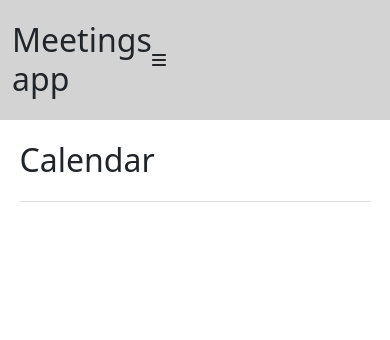
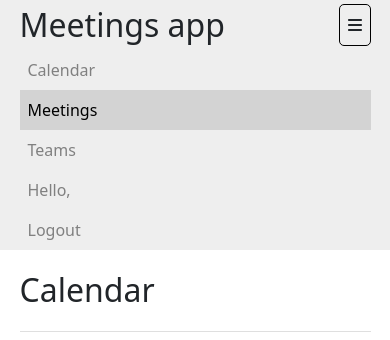
Before and after one commit to prathmesh-bhoir/meetings-app-vue, a Vue app: page /meetings in a window 390 px wide. Shown: the top 340 px of the page. Built offline with nearby package versions, Linux system fonts and the light colour scheme; what vue-toast-notification would draw is missing.

Commit message:
navbar and logout completed

```diff
--- a/src/components/AppMenu.vue
+++ b/src/components/AppMenu.vue
@@ -1,25 +1,27 @@
 <template>
   <div class="my-menu">
-    <div class="nav-menu d-flex justify-content-between align-items-center container">
-      <div class="mobile-menu d-flex justify-content-between align-items-center">
-        <h1 class="logo">Meetings app</h1>
-        <div class="bars" @click="showMenu()">
-          <font-awesome-icon
-          icon="bars"
-          />
+    <div class="nav-menu d-flex justify-content-between align-items-center my-container">
+      <div class="mobile-menu">
+        <div class="d-flex justify-content-between align-items-center ">
+          <h1 class="logo">Meetings app</h1>
+          <div class="bars" @click="showMenu()">
+            <font-awesome-icon
+            icon="bars"
+            />
+          </div>
         </div>
       </div>
       <div
-      class="nav-content d-flex align-items-center"
+      class="nav-content d-flex"
       :class="this.showMobileMenu ? 'open-menu' : 'closed-menu'"
       >
-          <li>Menu</li>
-          <li>About</li>
-          <li>Contact</li>
+          <router-link :to="{name: 'calendar' }" class="main-menu-link" class-active="active">Calendar</router-link>
+          <router-link :to="{name: 'meetings'}" class="main-menu-link" class-active="active">Meetings</router-link>
+          <router-link :to="{name: 'teams' }" class="main-menu-link" class-active="active">Teams</router-link>
       </div>
-      <div class="d-flex justify-content-end" :class="this.showMobileMenu ? 'open-menu' : 'closed-menu'">
+      <div class="nav-content-right d-flex justify-content-end" :class="this.showMobileMenu ? 'open-menu' : 'closed-menu'">
         <div class="email-field">Hello, </div>
-        <div class="">Login</div>
+        <div class="logout-btn" @click.prevent="logOut()">Logout</div>
       </div>
   </div>
 </div>
@@ -30,12 +32,16 @@
         name: 'AppMenu',
         data(){
           return {
-            showMobileMenu: false
+            showMobileMenu: true,
           }
         },
         methods: {
           showMenu(){
             this.showMobileMenu = !this.showMobileMenu;
+          },
+          logOut(){
+            localStorage.clear();
+            this.$router.replace({name: 'login'});
           }
         }
     }
--- a/src/styles/nav.css
+++ b/src/styles/nav.css
@@ -1,88 +1,60 @@
 .my-menu{
-    background-color: lightgrey;
+    background-color: rgb(238, 238, 238);
 }
 
-.main-menu-nav .main-menu-link a{
+.main-menu-link,
+.logout-btn,
+.email-field{
+    padding: 1em;
+    color: grey;
     text-decoration: none;
-    color: grey;
-    padding: 1em;
-    transition: 1s;
 }
-.main-menu-nav .main-menu-link a:hover{
-    color: black;
-    background-color: lightgrey;
-}
-.active{
+.main-menu-link:hover,
+.main-menu-link:active,
+.router-link-exact-active{
+    cursor: pointer;
     color: black !important;
     background-color: lightgrey;
 }
-
-.logout-btn a{
-    text-decoration: none;
-    color: grey;
-    transition: 1s;
-}
-.logout-btn a:hover{
+.logout-btn:hover{
+    cursor: pointer;
     color: black;
 }
 
-.main-menu div{
-    float: right;
-    display: flex;
-}
-.main-menu div p{
-    padding: 0 0.5em;
-}
-
-
-.d-lg-none {
-    display: none;
-}
-
-
-.mobile-display{
-    font-size: 1.5em;
-    width: 100%;
-}
-
-.open-menu{
-    opacity: 1;
+.mobile-menu{
+    display: none !important;
 }
 
 .closed-menu{
-    opacity: 0;
+    display: none !important;
 }
 
 @media (max-width: 992px) {
-    .main-menu{
+    .nav-menu{
         flex-direction: column;
     }
-    .main-menu-nav{
-        flex-flow: row wrap;
+    .nav-content,
+    .nav-content-right{
+        flex-direction: column;
+        justify-content: flex-start;
+        width: 100%;
     }
-    .main-menu-nav li {
-        flex-basis: 100%;
+    .mobile-menu{
+        display: block !important;
+        width: 100%;
+        margin: 0.25em 0;
     }
-    .main-menu-nav a{
-        display: block;
+    .logo{
+        margin: 0;
     }
-    .d-lg-none{
-        display: block;
-    }
-    .main-menu-toggler{
-        border: none;
-        cursor: pointer;
+    .bars{
+        border: 1px solid black;
+        border-radius: 5px;
         padding: 0.5em;
     }
-    .d-sm-none{
-        display: none;
-    }
-    .side-nav{
-        display: flex;
-        flex-direction: column;
-    }
-    .side-nav p{
-        color: grey;
-        margin-left: 0.5em;
-    }
+    .main-menu-link,
+    .logout-btn,
+    .email-field{
+    padding: 0.5em;
 }
+}
```
